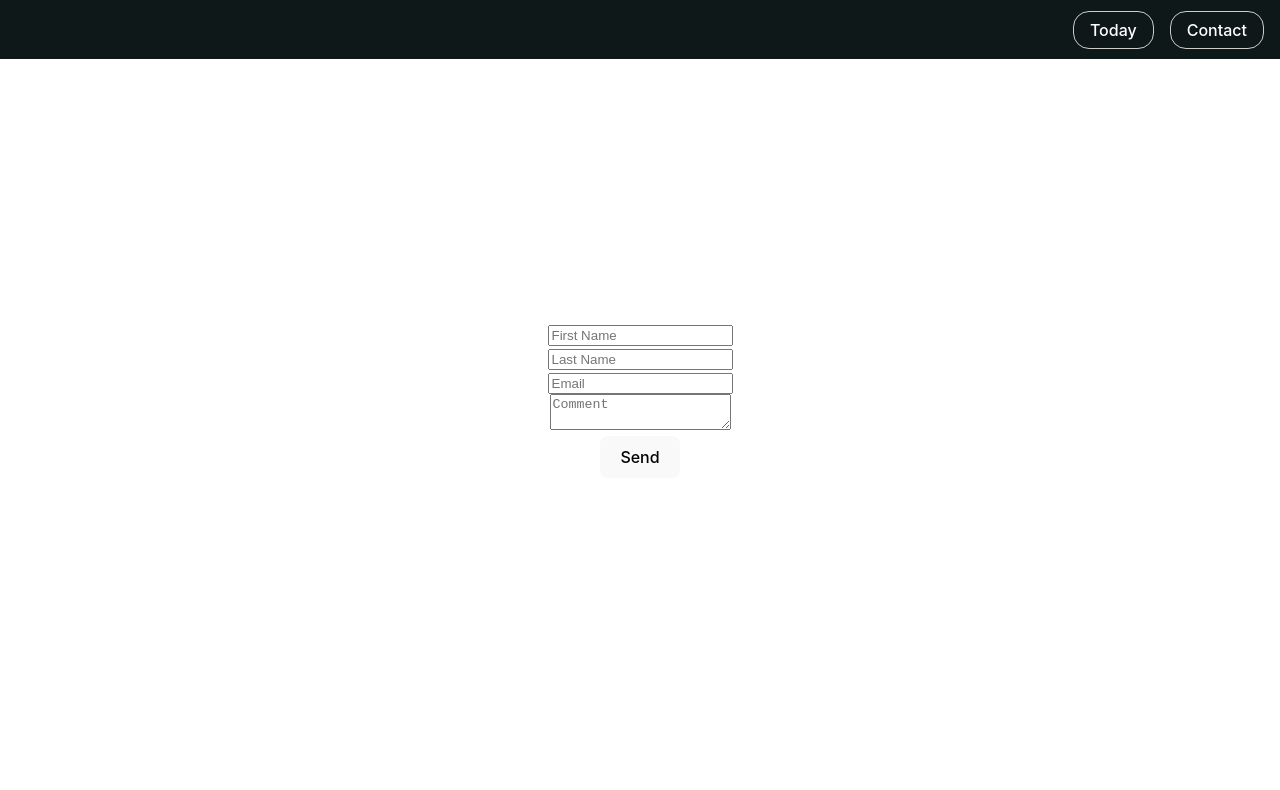
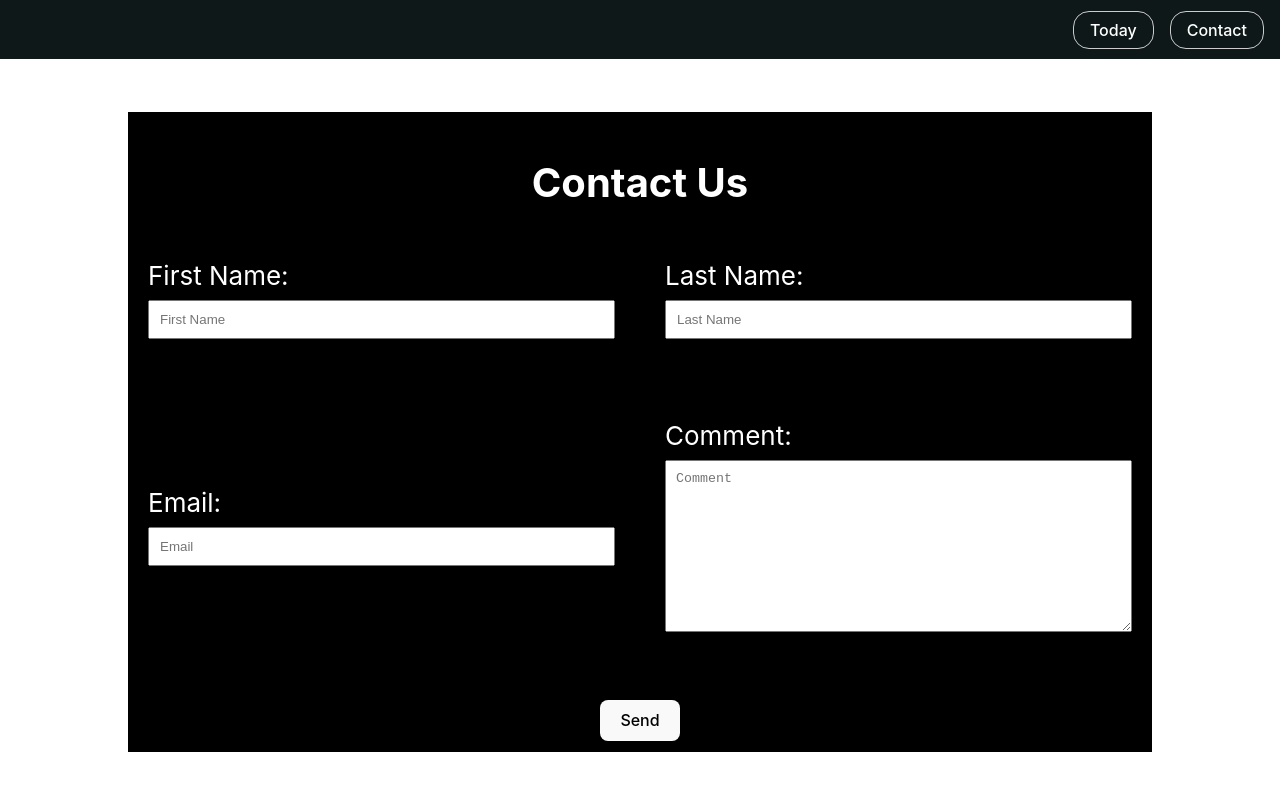
Before and after one commit to anytko/task_management_app, a React (Vite) app: page /contact in a window 1280 px wide. Shown: the top 790 px of the page. Built offline with nearby package versions, Linux system fonts and the light colour scheme.

Commit message:
Added styles to contact form

```diff
--- a/components/contact.css
+++ b/components/contact.css
@@ -0,0 +1,92 @@
+.full-page {
+    display: flex;
+    flex-direction: column;
+    align-items: center;
+    justify-content: center;
+    min-height: 80vh;
+    margin-top: 4rem;
+    height: 86%;
+    background-color: black;
+  }
+
+  .full-form {
+    display: flex;
+    flex-direction: column;
+    align-items: center;
+    width: 80vw; /* or any width you prefer */
+    height: 64vh;
+    background-color: black;
+  }
+
+  .input-group {
+    margin-bottom: 20px; /* adjust as needed */
+    display: flex;
+    flex-direction: column; /* change to column */
+    align-items: flex-start; /* align items to the start */
+    padding: 20px;
+  }
+
+  .input-group label {
+    margin-bottom: 5px;
+  }
+
+  .button-div {
+    margin-top: 10px; /* adjust as needed */
+  }
+
+  .label {
+    width: 100px; /* adjust width as needed */
+    text-align: left;
+    margin-right: 10px; /* adjust as needed */
+  }
+
+  .form-labels{
+    text-align: left;
+    color: white;
+    font-size: 26px;
+  }
+
+  .form-title{
+    color: white;
+    font-size: 40px;
+
+  }
+
+  .input-box {
+    width: 100%; /* make input box full width */
+    padding: 10px; /* add padding */
+    box-sizing: border-box; /* include padding in the width */
+  }
+
+  .full-form {
+    display: grid;
+    grid-template-columns: repeat(2, 1fr);
+    grid-gap: 10px;
+    background-color: black;
+    overflow: auto;
+  }
+
+  .form-title {
+    text-align: center;
+    margin-bottom: 20px;
+    background-color: black;
+  }
+
+  .form-labels {
+    text-align: left;
+  }
+
+  .input-group {
+    grid-column: span 1;
+  }
+
+  .input-box {
+    width: 100%;
+    padding: 10px;
+    box-sizing: border-box;
+  }
+
+  .button-div {
+    grid-column: span 2;
+    text-align: center;
+  }
--- a/components/contact.jsx
+++ b/components/contact.jsx
@@ -1,6 +1,7 @@
 import React, { useState } from 'react';
 import { NavLink } from 'react-router-dom'; // Import NavLink for navigation
 import Navbar from './nav_bar';
+import './contact.css'
 
 const ContactForm = () => {
   const [form, setForm] = useState({
@@ -23,25 +24,34 @@ const ContactForm = () => {
     // Handle form submission here
   };
 
+
   return (
-    <>
-      <Navbar /> {/* Include the navbar at the top */}
-      <form onSubmit={handleSubmit}>
-        <div>
-          <input type="text" name="firstName" value={form.firstName} onChange={handleChange} placeholder="First Name" />
+    <div className="full-page">
+      <Navbar />
+      <h2 className='form-title'>Contact Us</h2>
+      <form className="full-form" onSubmit={handleSubmit}>
+        <div className="input-group">
+          <label className='form-labels' htmlFor="firstName">First Name:</label>
+          <input className="input-box" type="text" name="firstName" value={form.firstName} onChange={handleChange} placeholder="First Name" />
         </div>
-        <div>
-          <input type="text" name="lastName" value={form.lastName} onChange={handleChange} placeholder="Last Name" />
+        <div className="input-group">
+          <label className='form-labels' htmlFor="lastName">Last Name:</label>
+          <input className="input-box" type="text" name="lastName" value={form.lastName} onChange={handleChange} placeholder="Last Name" />
         </div>
-        <div>
-          <input type="email" name="email" value={form.email} onChange={handleChange} placeholder="Email" />
+        <div className="input-group">
+          <label className='form-labels' htmlFor="email">Email:</label>
+          <input className="input-box" type="email" name="email" value={form.email} onChange={handleChange} placeholder="Email" />
         </div>
-        <div>
-          <textarea name="comment" value={form.comment} onChange={handleChange} placeholder="Comment" />
+        <div className="input-group">
+          <label className='form-labels' htmlFor="comment">Comment:</label>
+          <textarea rows="10"
+              cols="20" className="input-box" name="comment" value={form.comment} onChange={handleChange} placeholder="Comment" />
         </div>
-        <button type="submit">Send</button>
+        <div className="button-div">
+          <button type="submit">Send</button>
+        </div>
       </form>
-    </>
+    </div>
   );
 };
 
```
